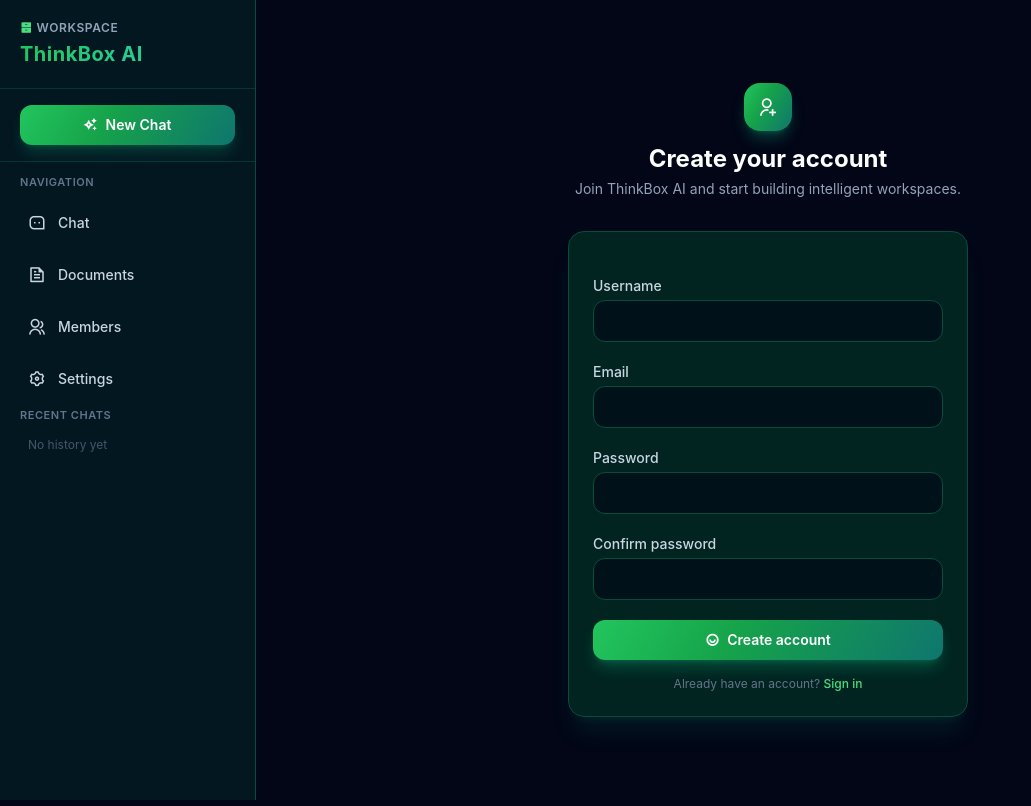
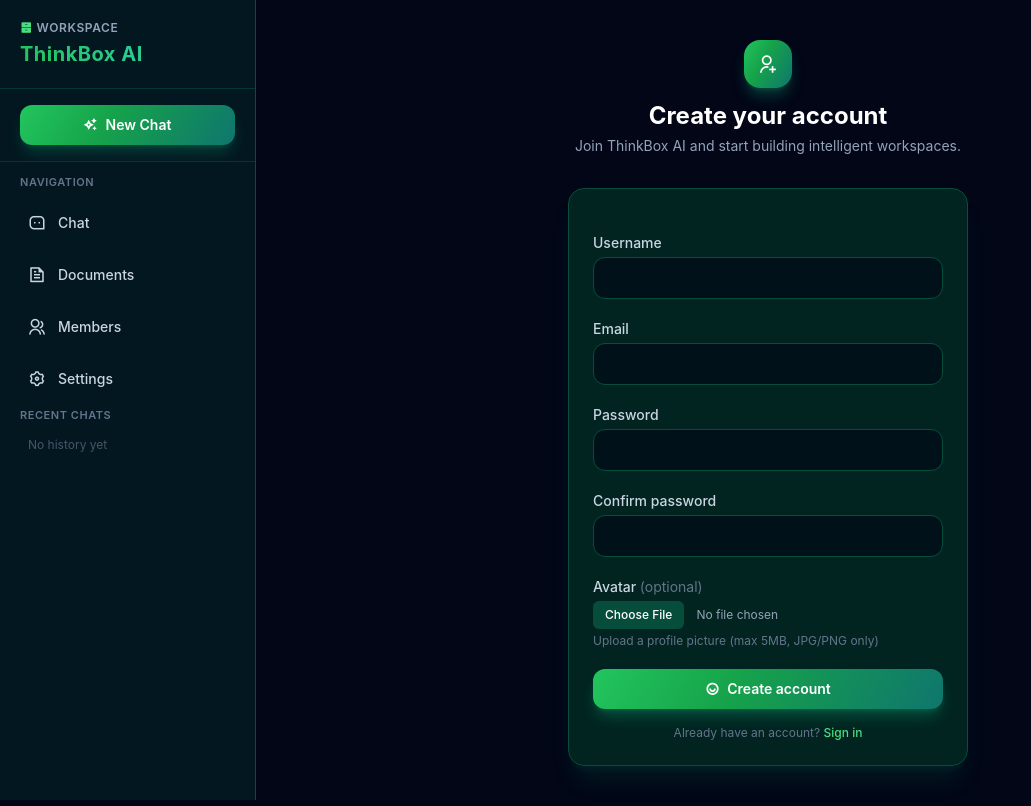
Before and after one commit to devshaaf/ThinkBox_AI, a Django app: page /accounts/signup/ in a window 1280 px wide. Shown: the whole page, without its empty margins (0-1031 px from the left). Run offline with Django 5.2, Linux system fonts and the light colour scheme; some libraries are stand-ins or nearby versions.

Commit message:
added avatar option to signup page

```diff
--- a/templates/user/signup.html
+++ b/templates/user/signup.html
@@ -12,31 +12,54 @@
         </div>
 
         <div class="bg-aurora-800/80 border border-aurora-700 rounded-2xl p-6 shadow-xl shadow-emerald-500/10">
-            <form method="post" class="space-y-5">
+            <form method="post" enctype="multipart/form-data" class="space-y-5">
                 {% csrf_token %}
 
                 <div class="space-y-1 text-sm">
                     <label class="block text-slate-300 font-medium" for="username">Username</label>
-                    <input id="username" name="username" type="text" required
-                           class="w-full rounded-xl bg-aurora-900/60 border border-aurora-700 px-3 py-2.5 text-sm text-white placeholder-slate-500 focus:outline-none focus:ring-2 focus:ring-aurora-500 focus:border-aurora-500">
+                    <input id="username" name="username" type="text" required value="{{ form.username.value|default:'' }}"
+                           class="w-full rounded-xl bg-aurora-900/60 border {% if form.username.errors %}border-red-500{% else %}border-aurora-700{% endif %} px-3 py-2.5 text-sm text-white placeholder-slate-500 focus:outline-none focus:ring-2 focus:ring-aurora-500 focus:border-aurora-500">
+                    {% if form.username.errors %}
+                        <p class="text-xs text-red-400 mt-1">{{ form.username.errors.0 }}</p>
+                    {% endif %}
                 </div>
 
                 <div class="space-y-1 text-sm">
                     <label class="block text-slate-300 font-medium" for="email">Email</label>
-                    <input id="email" name="email" type="email" required
-                           class="w-full rounded-xl bg-aurora-900/60 border border-aurora-700 px-3 py-2.5 text-sm text-white placeholder-slate-500 focus:outline-none focus:ring-2 focus:ring-aurora-500 focus:border-aurora-500">
+                    <input id="email" name="email" type="email" required value="{{ form.email.value|default:'' }}"
+                           class="w-full rounded-xl bg-aurora-900/60 border {% if form.email.errors %}border-red-500{% else %}border-aurora-700{% endif %} px-3 py-2.5 text-sm text-white placeholder-slate-500 focus:outline-none focus:ring-2 focus:ring-aurora-500 focus:border-aurora-500">
+                    {% if form.email.errors %}
+                        <p class="text-xs text-red-400 mt-1">{{ form.email.errors.0 }}</p>
+                    {% endif %}
                 </div>
 
                 <div class="space-y-1 text-sm">
                     <label class="block text-slate-300 font-medium" for="password1">Password</label>
                     <input id="password1" name="password1" type="password" required
-                           class="w-full rounded-xl bg-aurora-900/60 border border-aurora-700 px-3 py-2.5 text-sm text-white placeholder-slate-500 focus:outline-none focus:ring-2 focus:ring-aurora-500 focus:border-aurora-500">
+                           class="w-full rounded-xl bg-aurora-900/60 border {% if form.password1.errors %}border-red-500{% else %}border-aurora-700{% endif %} px-3 py-2.5 text-sm text-white placeholder-slate-500 focus:outline-none focus:ring-2 focus:ring-aurora-500 focus:border-aurora-500">
+                    {% if form.password1.errors %}
+                        <p class="text-xs text-red-400 mt-1">{{ form.password1.errors.0 }}</p>
+                    {% endif %}
                 </div>
 
                 <div class="space-y-1 text-sm">
                     <label class="block text-slate-300 font-medium" for="password2">Confirm password</label>
                     <input id="password2" name="password2" type="password" required
-                           class="w-full rounded-xl bg-aurora-900/60 border border-aurora-700 px-3 py-2.5 text-sm text-white placeholder-slate-500 focus:outline-none focus:ring-2 focus:ring-aurora-500 focus:border-aurora-500">
+                           class="w-full rounded-xl bg-aurora-900/60 border {% if form.password2.errors %}border-red-500{% else %}border-aurora-700{% endif %} px-3 py-2.5 text-sm text-white placeholder-slate-500 focus:outline-none focus:ring-2 focus:ring-aurora-500 focus:border-aurora-500">
+                    {% if form.password2.errors %}
+                        <p class="text-xs text-red-400 mt-1">{{ form.password2.errors.0 }}</p>
+                    {% endif %}
+                </div>
+
+                <div class="space-y-1 text-sm">
+                    <label class="block text-slate-300 font-medium" for="avatar">Avatar <span class="text-slate-500 font-normal">(optional)</span></label>
+                    <input id="avatar" name="avatar" type="file" accept="image/*"
+                           class="w-full text-xs text-slate-400 file:mr-3 file:px-3 file:py-1.5 file:rounded-md file:border-0 file:text-xs file:font-medium file:bg-aurora-700 file:text-white hover:file:bg-aurora-600">
+                    {% if form.avatar.errors %}
+                        <p class="text-xs text-red-400 mt-1">{{ form.avatar.errors.0 }}</p>
+                    {% else %}
+                        <p class="text-xs text-slate-500 mt-1">Upload a profile picture (max 5MB, JPG/PNG only)</p>
+                    {% endif %}
                 </div>
 
                 {% if form.errors %}
```
